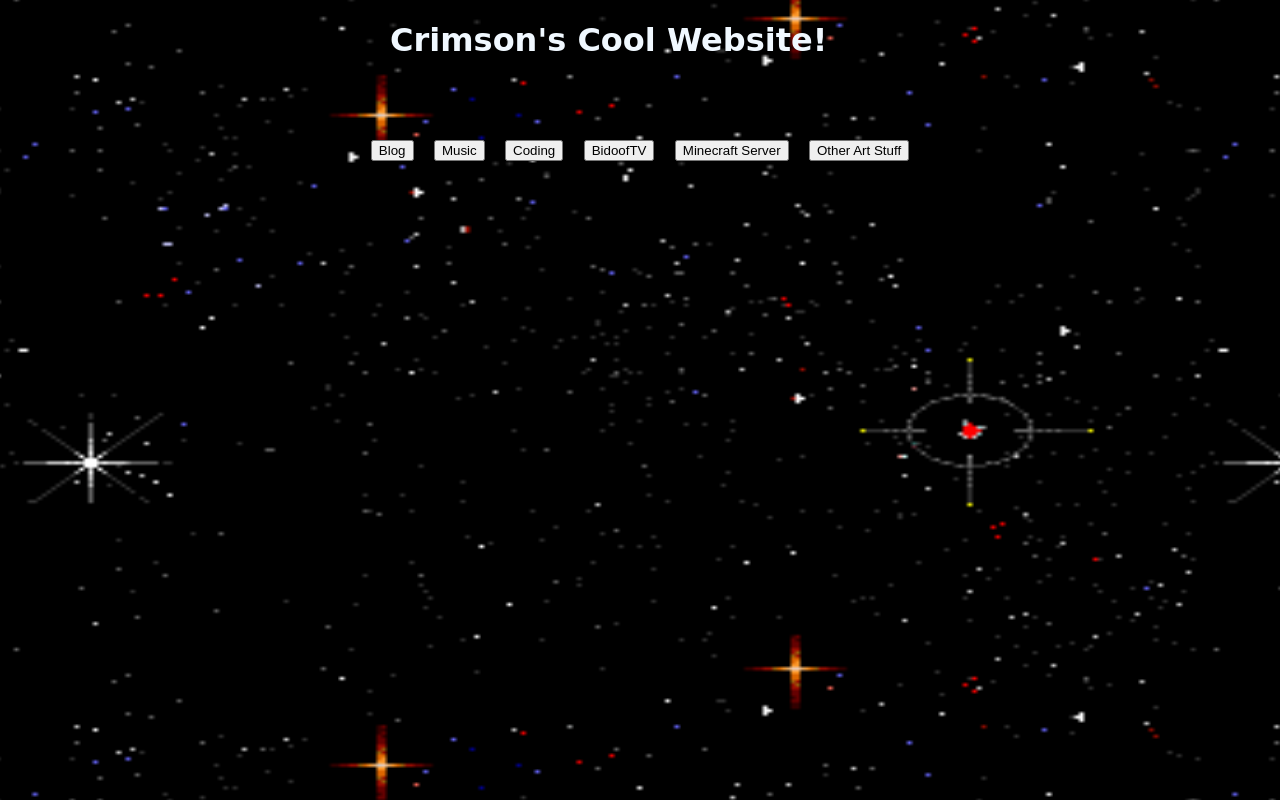
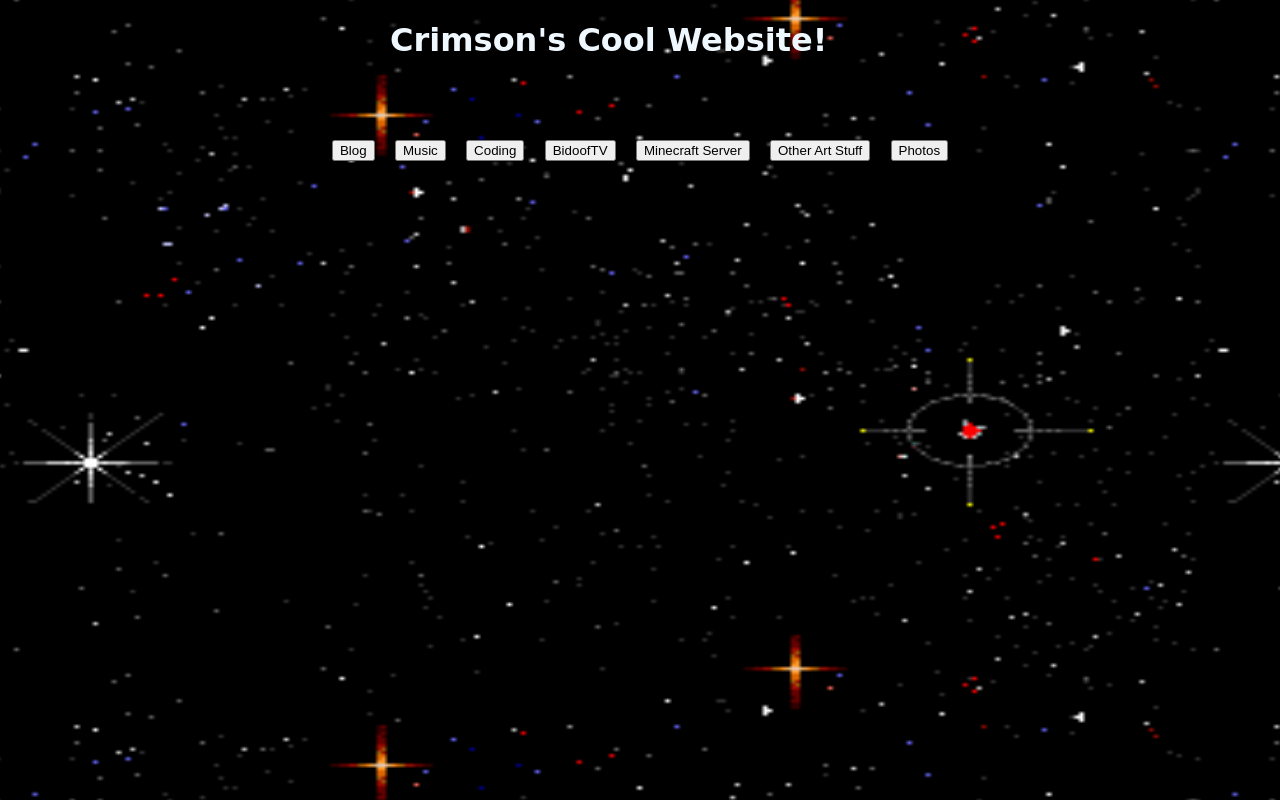
Before and after one commit to TheProgrammingKobold/CrimsonKobold-website, a Flask app: page / in a window 1280 px wide. Run offline with Flask 3, Linux system fonts and the light colour scheme.

Commit message:
Update hello.html

```diff
--- a/templates/hello.html
+++ b/templates/hello.html
@@ -22,6 +22,7 @@
         <button>BidoofTV</button>
         <button>Minecraft Server</button>
         <button>Other Art Stuff</button>
+        <button>Photos</button>
       </div>
     </div>
   </body>
```
